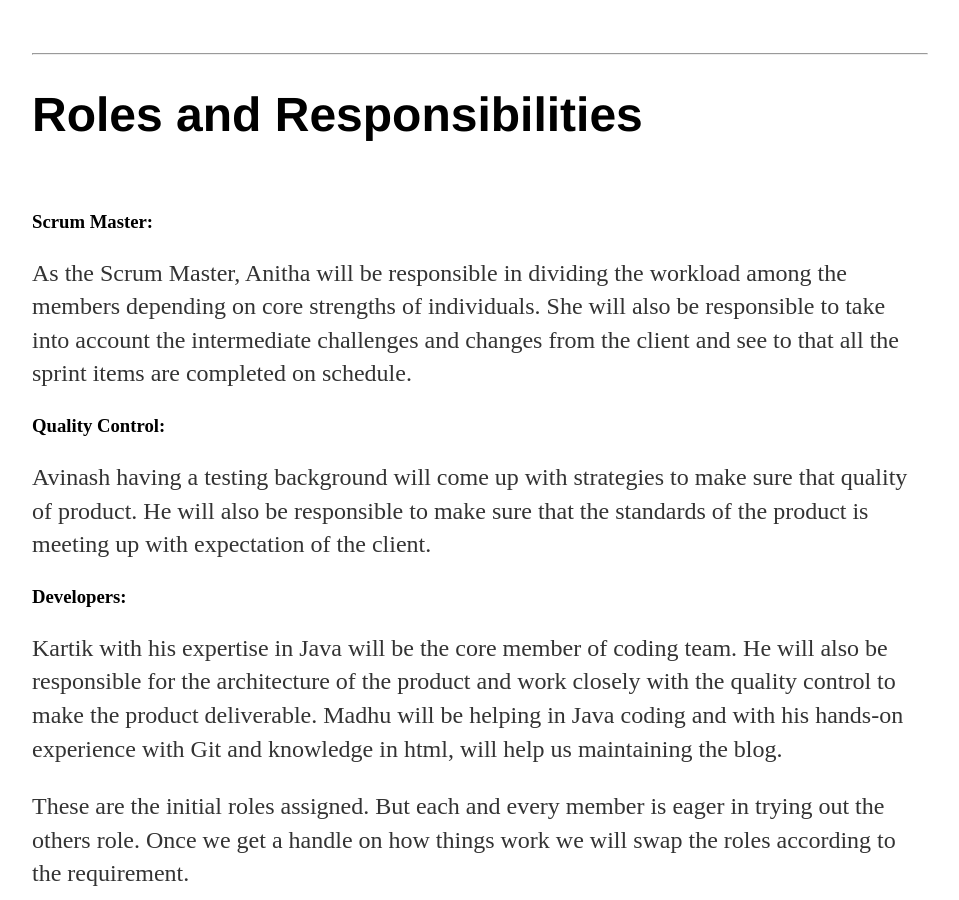
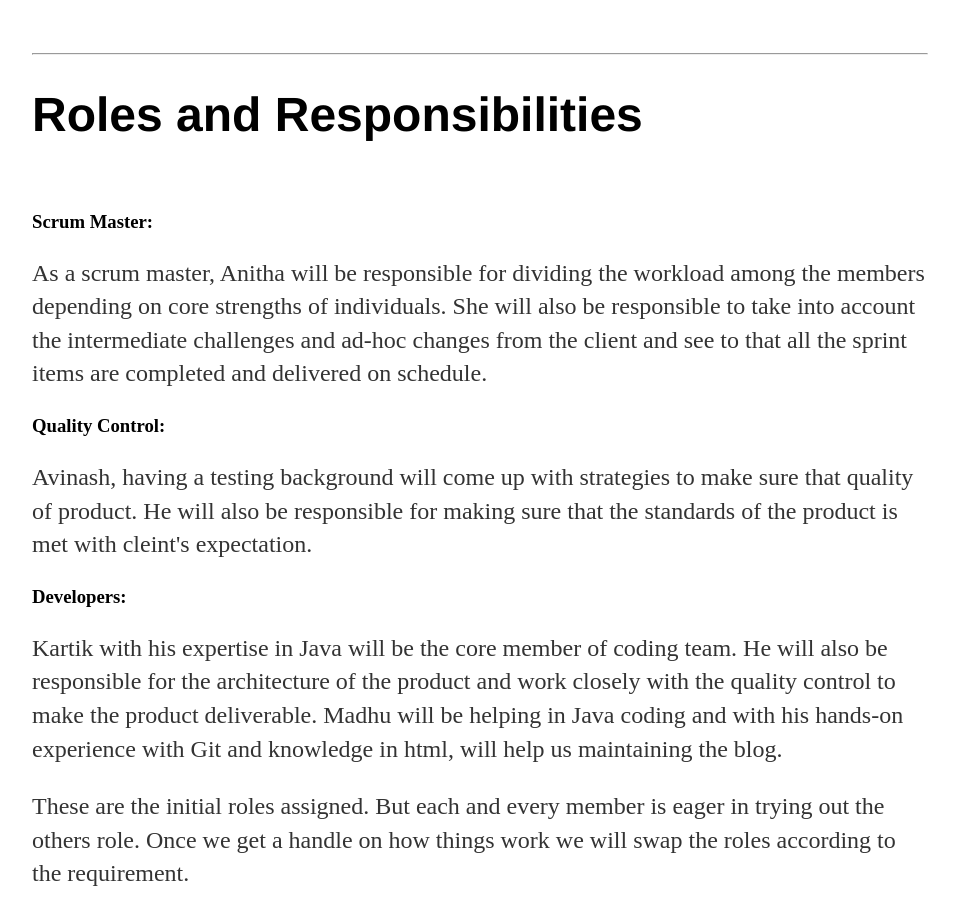
Before and after one commit to kartikprabhu20/YourEuro, a Jekyll site: the page built from docs/_posts/2019-04-15-TeamPresentation.md, in a window 1280 px wide and 900 px high, scrolled down 4205 px. Shown: the whole window, without its empty margins (160-1119 px from the left). Built offline with Jekyll 4.4.1, drawn with Linux system fonts in a browser that asks for light colours; a file with an impossible date is left out.

Commit message:
Update 2019-04-15-TeamPresentation.md

```diff
--- a/docs/_posts/2019-04-15-TeamPresentation.md
+++ b/docs/_posts/2019-04-15-TeamPresentation.md
@@ -61,9 +61,9 @@ printf(“Deliver Awesome apps”);<br/>
 
 <h1>Roles and Responsibilities</h1><br/>
 
-<h3><strong>Scrum Master: </strong></h3><p> As the Scrum Master, Anitha will be responsible in dividing the workload among the members depending on core strengths of individuals. She will also be responsible to take into account the intermediate challenges and changes from the client and see to that all the sprint items are completed on schedule. <br></p>
+<h3><strong>Scrum Master: </strong></h3><p> As a scrum master, Anitha will be responsible for dividing the workload among the members depending on core strengths of individuals. She will also be responsible to take into account the intermediate challenges and ad-hoc changes from the client and see to that all the sprint items are completed and delivered on schedule. <br></p>
 
-<h3><strong>Quality Control: </strong></h3><p>Avinash having a testing background will come up with strategies to make sure that quality of product. He will also be responsible to make sure that the standards of the product is meeting up with expectation of the client. <br></p>
+<h3><strong>Quality Control: </strong></h3><p>Avinash, having a testing background will come up with strategies to make sure that quality of product. He will also be responsible for making sure that the standards of the product is met with cleint's expectation. <br></p>
 
 <h3><strong>Developers: </strong></h3><p>Kartik with his expertise in Java will be the core member of coding team. He will also be responsible for the architecture of the product and work closely with the quality control to make the product deliverable. Madhu will be helping in Java coding and with his hands-on experience with Git and knowledge in html, will help us maintaining the blog.  <br></p>
 
```
